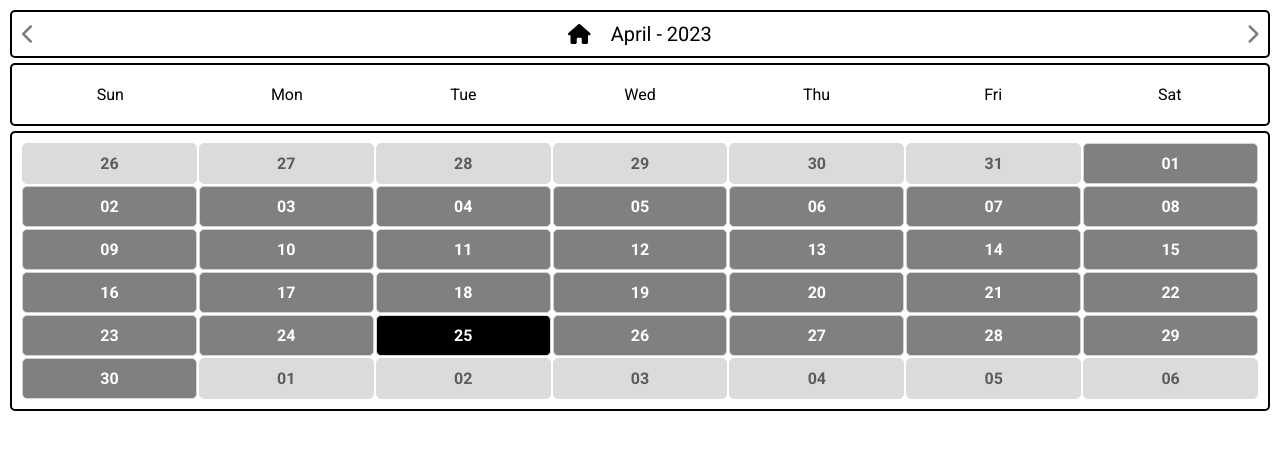
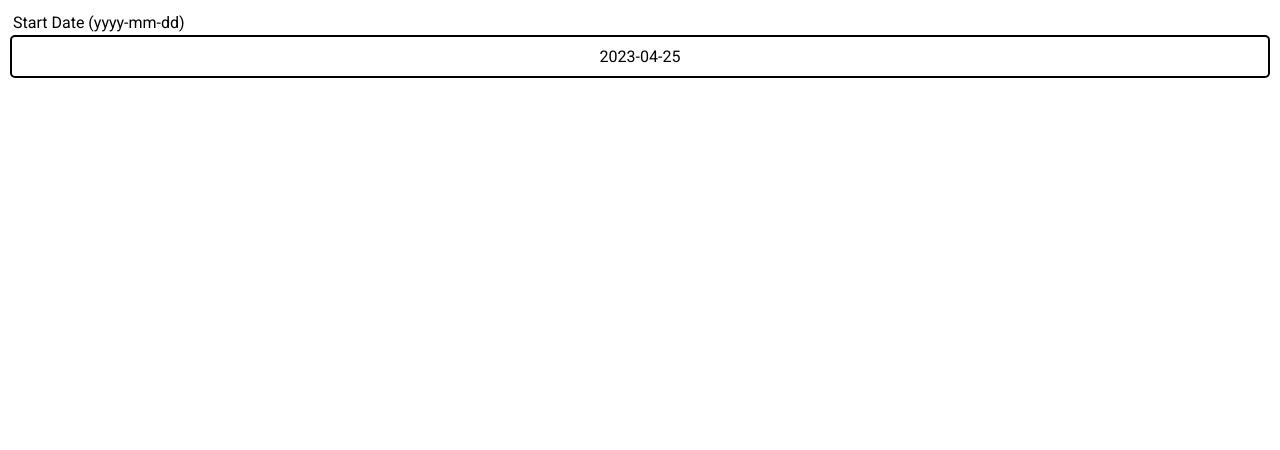
Before and after one commit to fabiandeneuville/FabianDeneuville_14_22042023_Datepicker, a React (Vite) app: page / in a window 1280 px wide. Shown: the top 450 px of the page. Built offline with nearby package versions, Linux system fonts and the light colour scheme.

Commit message:
DatePicker done

```diff
--- a/src/App.tsx
+++ b/src/App.tsx
@@ -1,13 +1,13 @@
 import GlobalStyle from "./globalStyle";
-import Calendar from "./components/Calendar/Calendar";
+import DatePicker from "./components/DatePicker/DatePicker";
 
 function App() {
   return (
     <>
       <GlobalStyle/>
-      <Calendar
-      date={new Date()}
-      onChange={(value: [number, string, string]) => console.log(value)}
+      <DatePicker
+      required={true}
+      label="Start Date (yyyy-mm-dd)"
       />
     </>
   )
--- a/src/components/Calendar/styled.ts
+++ b/src/components/Calendar/styled.ts
@@ -2,14 +2,18 @@ import styled from 'styled-components';
 import { ChevronProps, DayCardProps } from './propTypes';
 
 export const CalendarContainer = styled.div`
+    position: absolute;
+    left: 0;
+    right: 0;
     display: flex;
     flex-direction: column;
     gap: 5px;
-    margin: 10px;
+    margin-top: 5px;
     @media (max-width: 380px) {
         font-size: 10px;
     }
-    min-width: 300px;
+    min-width: 280px;
+    background-color: white;
 `;
 
 export const CalendarHeader = styled.div`
@@ -76,6 +80,7 @@ export const CalendarGrid = styled.div`
     border: 2px solid black;
     border-radius: 5px;
     padding: 10px;
+    background-color: white;
     @media (max-width: 380px) {
         padding: 5px;
     }
--- /dev/null
+++ b/src/components/DatePicker/DatePicker.tsx
@@ -0,0 +1,69 @@
+import { DatePickerProps } from "./propTypes";
+import Calendar from "../Calendar/Calendar";
+
+import { getDateISO } from "../../utils";
+
+import {
+    ChangeEvent,
+    useState,
+    KeyboardEvent
+} from "react";
+
+import {
+    DatePickerContainer,
+    DatePickerFormGroup,
+    DatePickerInput,
+    DatePickerLabel
+} from "./styled";
+
+function DatePicker(props: DatePickerProps){
+
+    const todayDate = new Date()
+    const todayString = (new Date()).toISOString().split('T')[0];
+    const [displayCalendar, setDisplayCalendar] = useState<boolean>(false);
+    const [datePicked, setDatePicked] = useState<string>(todayString);
+    const [dateDisplayed, setDateDisplayed] = useState<Date>(todayDate)
+
+    const setDate = (date: [number, string, string]): void => {
+        const dateString = getDateISO(date);
+        const dateObject = new Date(date[0], Number(date[1]) - 1, Number(date[2]))
+        setDatePicked(dateString);
+        setDateDisplayed(dateObject);
+        setTimeout(() => {
+            setDisplayCalendar(false)
+        }, 500);
+    };
+
+    const handleOnChange = (e: ChangeEvent<HTMLInputElement> ): void => {
+        setDatePicked(e.target.value);
+    };
+
+    const handleKeyUpAndFormat = (e: KeyboardEvent<HTMLInputElement>): void => {
+        let value = e.currentTarget.value.replace(/\D/g, "");
+        value = value.substring(0, 8);
+        value = value.replace(/^(\d{4})(\d{2})(\d{2})$/, "$1-$2-$3")
+        setDatePicked(value);
+        setDisplayCalendar(false);
+    };
+
+    const handleOnClick = (): void => {
+        setDisplayCalendar(!displayCalendar)
+    }
+
+    return (
+        <DatePickerContainer>
+            <DatePickerFormGroup>
+                <DatePickerLabel>{props.label}</DatePickerLabel>
+                <DatePickerInput value={datePicked} required={props.required} onChange={handleOnChange} onKeyUp={handleKeyUpAndFormat} onClick={handleOnClick}/>
+            </DatePickerFormGroup>
+            {displayCalendar &&
+                <Calendar
+                date={dateDisplayed}
+                onChange={(value: [number, string, string]) => setDate(value)}
+                />
+            }
+        </DatePickerContainer>
+    )
+}
+
+export default DatePicker;
--- /dev/null
+++ b/src/components/DatePicker/propTypes.ts
@@ -0,0 +1,4 @@
+export interface DatePickerProps {
+    label: string;
+    required: boolean;
+}
--- /dev/null
+++ b/src/components/DatePicker/styled.ts
@@ -0,0 +1,36 @@
+import styled from 'styled-components';
+
+export const DatePickerContainer = styled.div`
+    position: relative;
+    margin: 10px;
+    min-width: 280px;
+`;
+
+export const DatePickerFormGroup = styled.div`
+    display: flex;
+    flex-direction: column;
+
+`;
+
+export const DatePickerLabel = styled.label`
+    padding: 3px;
+    font-size: 16px;
+    @media (max-width: 380px) {
+        font-size: 10px;
+    }
+`;
+
+export const DatePickerInput = styled.input`
+    text-align: center;
+    padding: 10px;
+    font-size: 16px;
+    border: 2px solid black;
+    border-radius: 5px;
+    ::placeholder {
+        opacity: 0.5;
+        font-size: 16px;
+        @media (max-width: 380px) {
+            font-size: 10px;
+        }
+    }
+`;
--- a/src/utils.ts
+++ b/src/utils.ts
@@ -128,8 +128,14 @@ export const getNextMonth = (month: number, year: number): monthObject => {
         month: nextMonth,
         year: nextMonthYear
     };
-}
+};
 
+/**
+ * Function that returns an array of dates as array
+ * @param {number} month - month as number
+ * @param {number} year - full year (example 2023)
+ * @returns {[number, string, string][]} array of dates as array
+ */
 export const calendarBuilder = (month: number, year: number): [number, string, string][] => {
 
     const currentMonthDays: number = getMonthNumberOfDays(month, year);
@@ -161,3 +167,16 @@ export const calendarBuilder = (month: number, year: number): [number, string, s
     });
     return [...previousMonthDates, ...currentMonthDates, ...nextMonthDates];
 };
+
+/**
+ * Function to convert previously created date as array to a date as string
+ * @param {[number, string, string]} date date as an array
+ * @returns {string} date as a string
+ */
+export const getDateISO = (date: [number, string, string]): string => {
+    return [
+        date[0],
+        date[1],
+        date[2]
+    ].join('-');
+};
```
